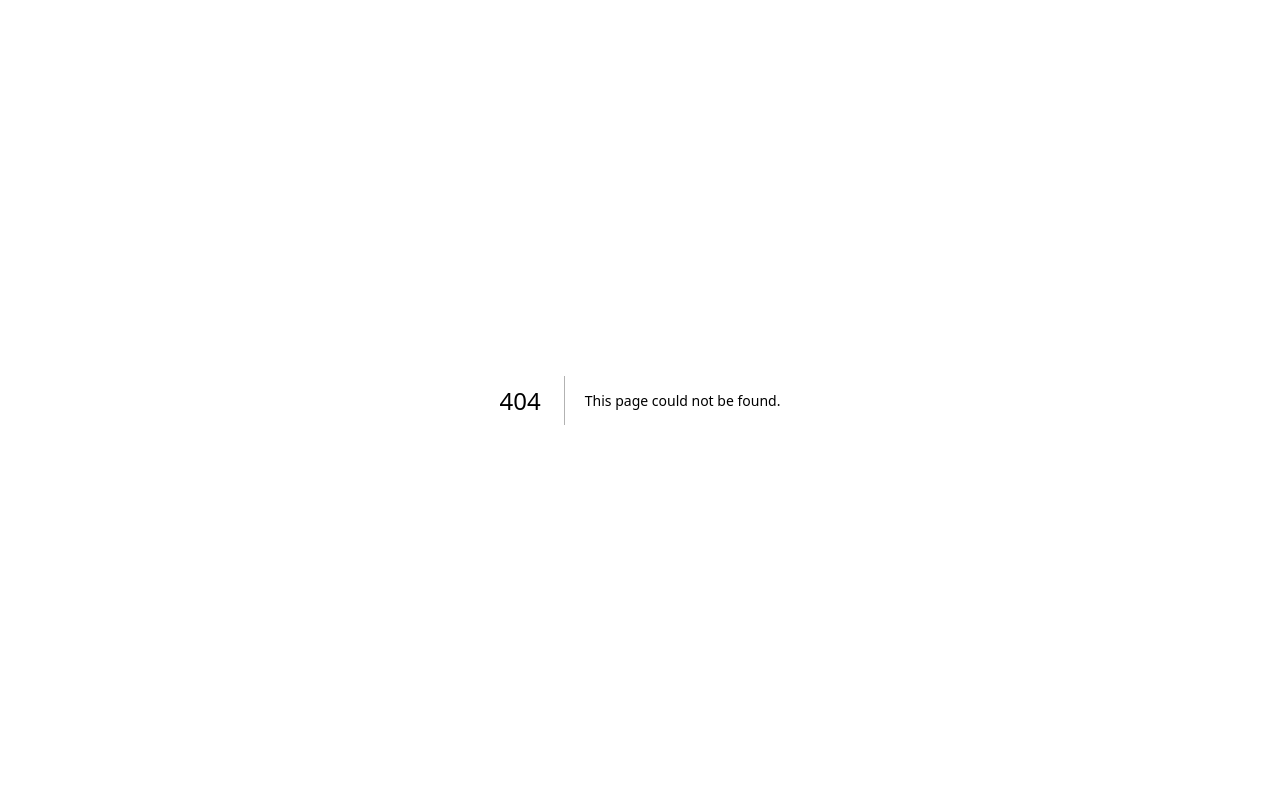
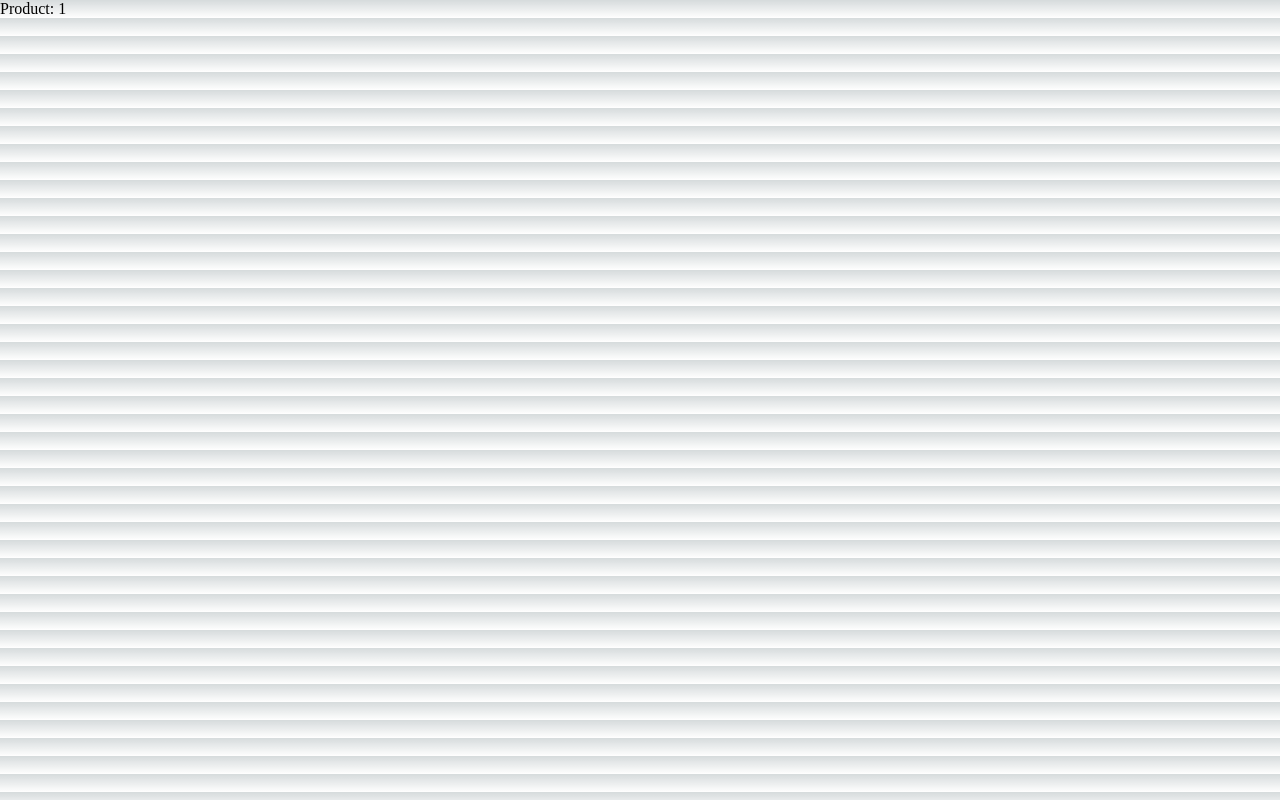
Before and after one commit to milad1367/inter-homca, a Next.js app: page /product/1 in a window 1280 px wide. Before the commit this address had no page. Built offline with nearby package versions, Linux system fonts and the light colour scheme.

Commit message:
feat: add product page

```diff
--- a/next.config.js
+++ b/next.config.js
@@ -1,6 +1,9 @@
 /** @type {import('next').NextConfig} */
 const nextConfig = {
   reactStrictMode: true,
-}
+  experimental: {
+    scrollRestoration: true,
+  },
+};
 
-module.exports = nextConfig
+module.exports = nextConfig;
--- /dev/null
+++ b/src/pages/product/[pid].tsx
@@ -0,0 +1,9 @@
+import { useRouter } from "next/router";
+
+const Product = () => {
+  const router = useRouter();
+  const { pid } = router.query;
+  return <div>Product: {pid}</div>;
+};
+
+export default Product;
```
Also changed, not shown: src/views/ProductList/ProductList.tsx (+5 -3 lines).
